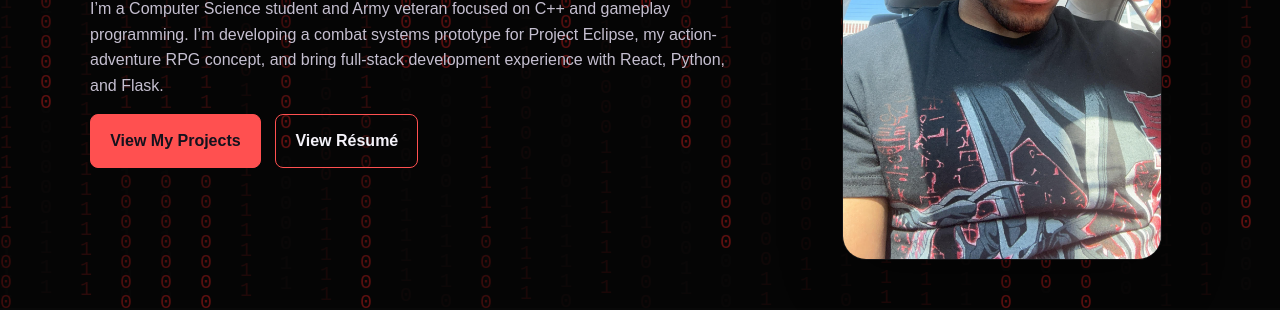
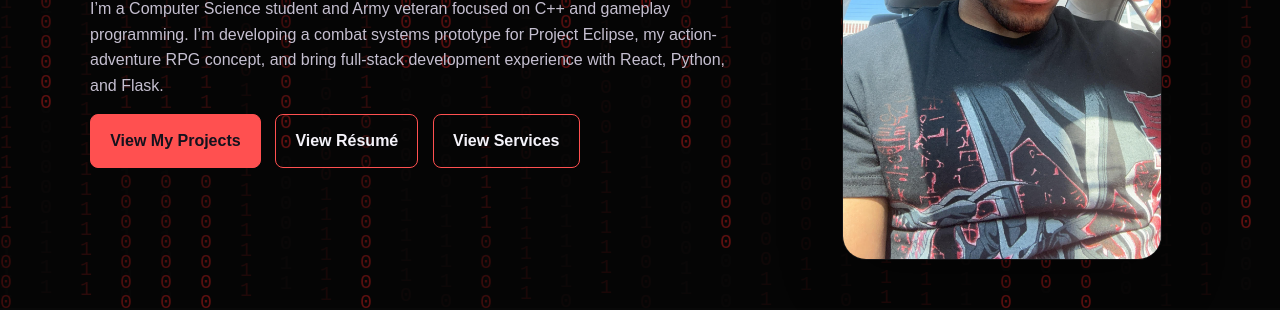
Before and after one commit to ultimatelifeform28/ultimatelifeform28.github.io, a plain HTML site: page index.html in a window 1280 px wide. Shown: the part 492-802 px from the top of the page. Drawn offline with Linux system fonts and the light colour scheme.

Commit message:
added a third button called view my Services

```diff
--- a/index.html
+++ b/index.html
@@ -38,6 +38,7 @@
                     <div class="button-row">
                         <a class="button primary" href="#projects">View My Projects</a>
                         <a class="button secondary" href="assets/JacoreyLaSane.pdf" target="_blank" rel="noopener">View Résumé</a>
+                        <a class="button secondary" href="https://la-sane-ditital.whop.site/" target="_blank" rel="noopener noreferrer"> View Services</a>
                     </div>
                 </div>
 
```
